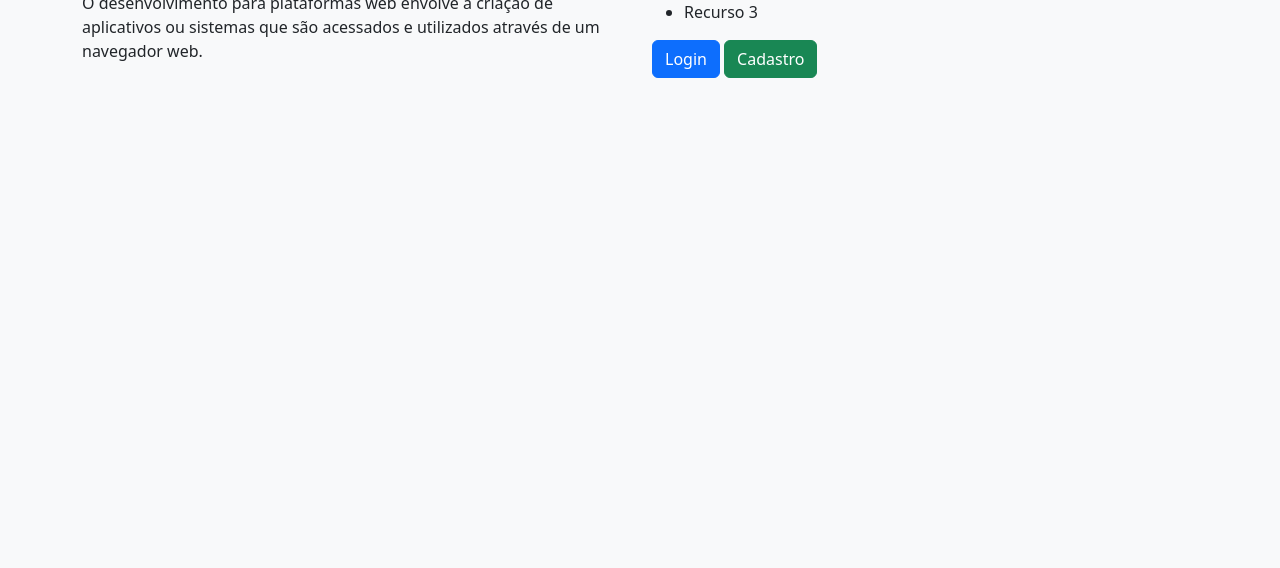
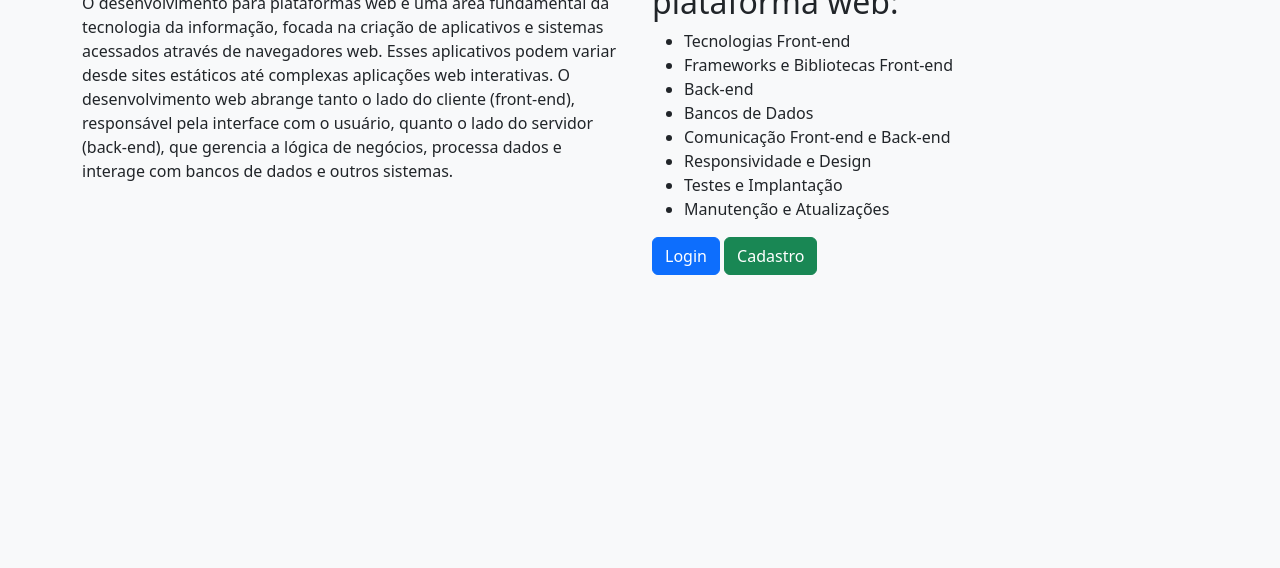
Before and after one commit to franciscomateusrodriguescastro/TrabalhoFinal_DesenvolvimentoWeb, a plain HTML site: page index.html in a window 1280 px wide. Shown: the part 232-800 px from the top of the page. Drawn offline with nearby package versions, Linux system fonts and the light colour scheme.

Commit message:
atualização

```diff
--- a/index.html
+++ b/index.html
@@ -26,14 +26,24 @@
         <div class="row">
             <div class="col-md-6">
                 <h2>Desenvolvimento para Plataforma Web</h2>
-                <p>O desenvolvimento para plataformas web envolve a criação de aplicativos ou sistemas que são acessados e utilizados através de um navegador web.</p>
+                <p>O desenvolvimento para plataformas web é uma área fundamental da tecnologia da informação,
+                    focada na criação de aplicativos e sistemas acessados através de navegadores web.
+                    Esses aplicativos podem variar desde sites estáticos até complexas aplicações web interativas.
+                    O desenvolvimento web abrange tanto o lado do cliente (front-end), responsável pela interface com o usuário,
+                    quanto o lado do servidor (back-end),
+                    que gerencia a lógica de negócios, processa dados e interage com bancos de dados e outros sistemas.</p>
             </div>
             <div class="col-md-6">
-                <h2>Recursos</h2>
+                <h2>Aqui estão alguns pontos-chave sobre o desenvolvimento para plataforma web:</h2>
                 <ul>
-                    <li>Recurso 1</li>
-                    <li>Recurso 2</li>
-                    <li>Recurso 3</li>
+                    <li>Tecnologias Front-end</li>
+                    <li>Frameworks e Bibliotecas Front-end</li>
+                    <li>Back-end</li>
+                    <li>Bancos de Dados</li>
+                    <li>Comunicação Front-end e Back-end</li>
+                    <li>Responsividade e Design</li>
+                    <li>Testes e Implantação</li>
+                    <li>Manutenção e Atualizações</li>
                 </ul>
                 <a href="login.html" class="btn btn-primary">Login</a>
                 <a href="cadastro.html" class="btn btn-success">Cadastro</a>
```
